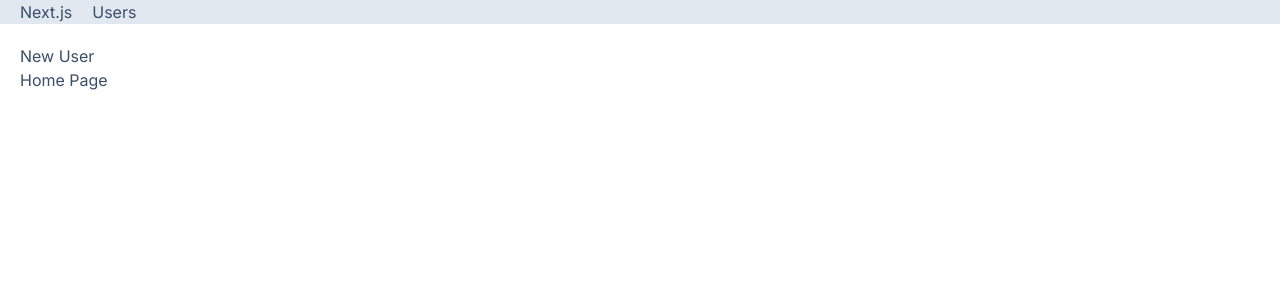
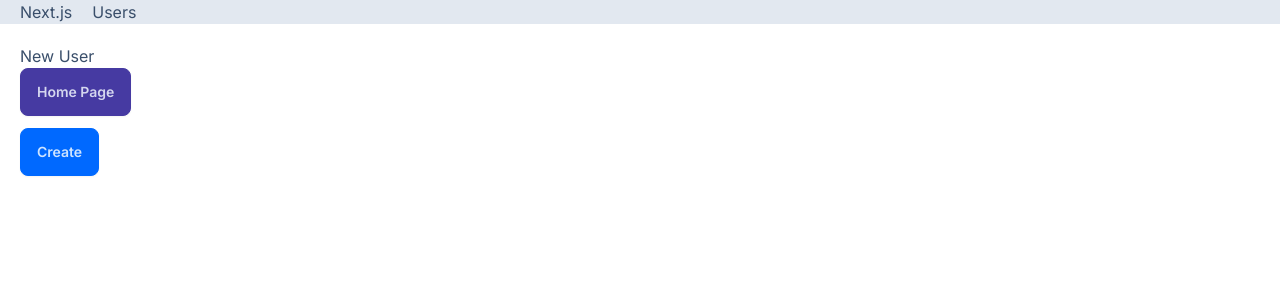
Before and after one commit to glckfndr/next-app, a Next.js app: page /users/new in a window 1280 px wide. Shown: the top 300 px of the page. Built offline with nearby package versions, Linux system fonts and the light colour scheme.

Commit message:
feat: use dynamic router

```diff
--- a/app/users/new/page.tsx
+++ b/app/users/new/page.tsx
@@ -1,13 +1,22 @@
+"use client";
 import Link from "next/link";
+import { useRouter } from "next/navigation";
 import React from "react";
 
-const NewUser = () => {
+const NewUserPage = () => {
+  const router = useRouter();
   return (
     <div>
       <h3>New User</h3>
-      <Link href="/">Home Page</Link>
+      <Link href="/" className="btn btn-secondary mb-3">
+        Home Page
+      </Link>
+      <br />
+      <button className="btn btn-primary" onClick={() => router.push("/users")}>
+        Create
+      </button>
     </div>
   );
 };
 
-export default NewUser;
+export default NewUserPage;
--- a/app/users/page.tsx
+++ b/app/users/page.tsx
@@ -10,7 +10,7 @@ const UsersPage = ({ searchParams: { sortOrder } }: Props) => {
   return (
     <div>
       <h2>Users: </h2>
-      <Link href="users/new" className="text-green-500">
+      <Link href="users/new" className="btn">
         New User
       </Link>
       <p>{new Date().toLocaleTimeString()}</p>
```
